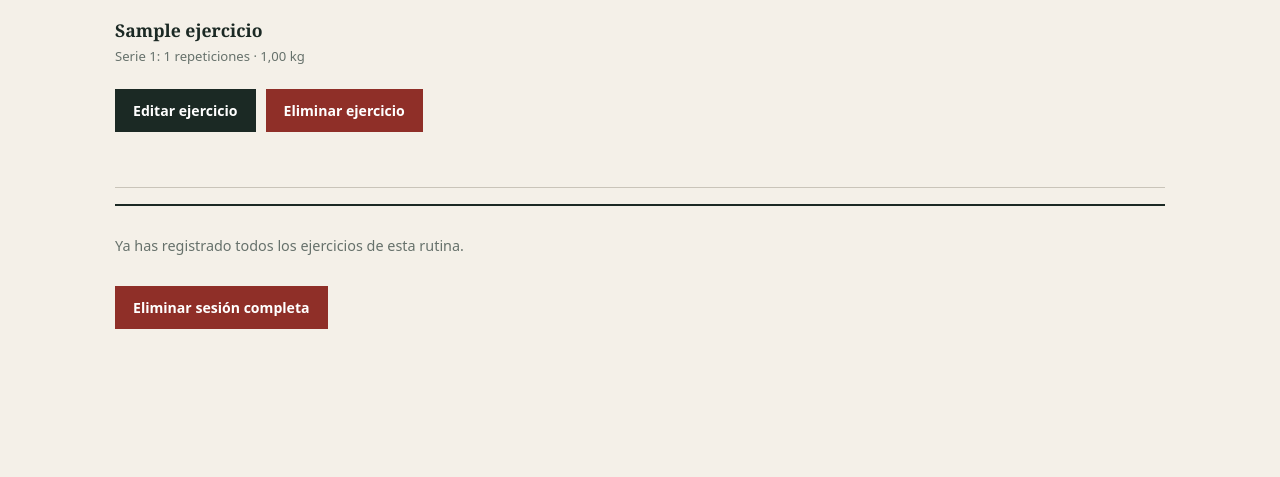
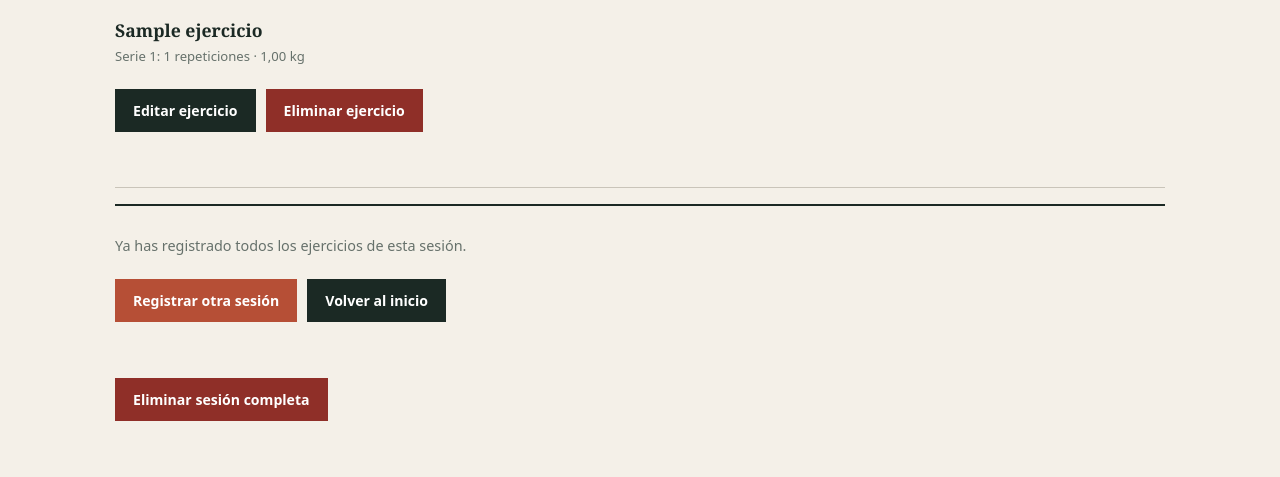
Before and after one commit to Carlitosdm26/fit-progress, a Django app: page /sesiones/1/editar/ in a window 1280 px wide. Shown: the part 467-944 px from the top of the page. Before the commit the page ends 796 px from the top, so only its background shows below. Run offline with Django 5.2, Linux system fonts and the light colour scheme; a user stored in the database is signed in; tables that the repository leaves empty hold one stand-in row (values such as "Sample post").

Commit message:
Clarify completed session workflow
Co-authored-by: Copilot <223556219+Copilot@users.noreply.github.com>

```diff
--- a/tracker/templates/tracker/registrar_sesion.html
+++ b/tracker/templates/tracker/registrar_sesion.html
@@ -47,7 +47,17 @@
     </form>
 </section>
 {% elif not editando_ejercicio %}
-<section class="panel"><p class="muted">Ya has registrado todos los ejercicios de esta rutina.</p></section>
+<section class="panel">
+    {% if sesion %}
+    <p class="muted">Ya has registrado todos los ejercicios de esta sesión.</p>
+    <div class="actions">
+        <a class="button" href="{% url 'registrar_sesion' asignacion.id %}">Registrar otra sesión</a>
+        <a class="button secondary" href="{% url 'dashboard' %}">Volver al inicio</a>
+    </div>
+    {% else %}
+    <p class="muted">Esta rutina todavía no tiene ejercicios disponibles.</p>
+    {% endif %}
+</section>
 {% endif %}
     {% if sesion %}<form method="post" action="{% url 'eliminar_sesion' sesion.id %}" onsubmit="return confirm('¿Eliminar toda esta sesión?');">{% csrf_token %}<button class="button danger" type="submit">Eliminar sesión completa</button></form>{% endif %}
 <style>
```
Also changed, not shown: tracker/tests.py (+12 -1 lines).
